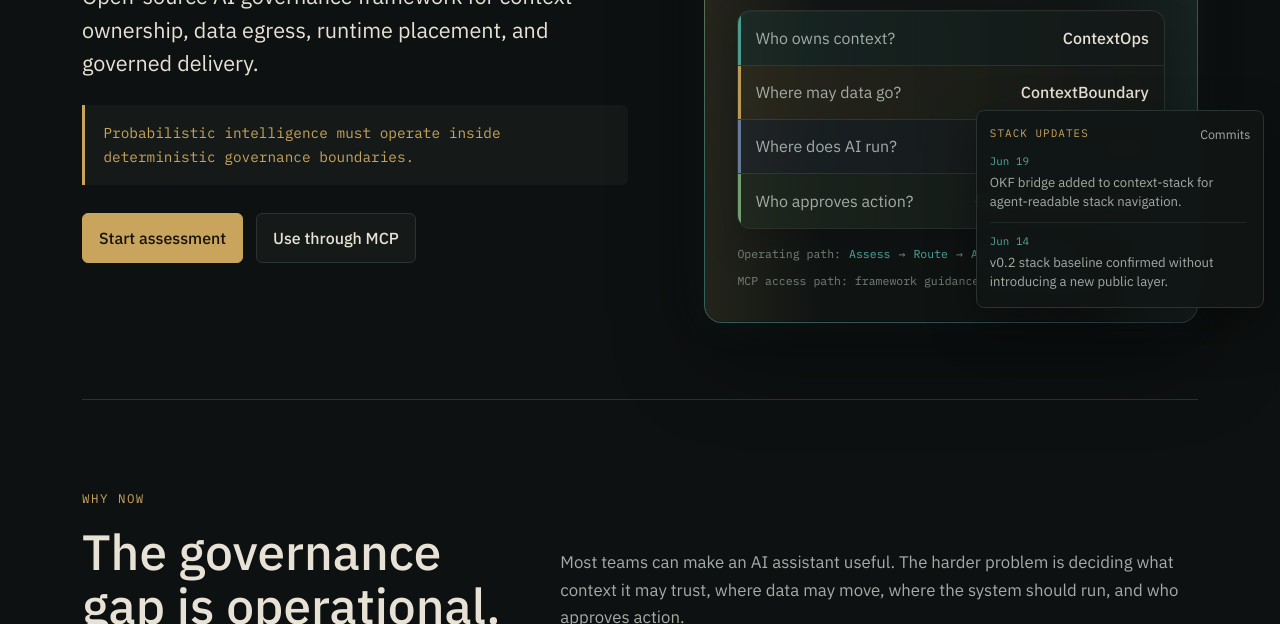
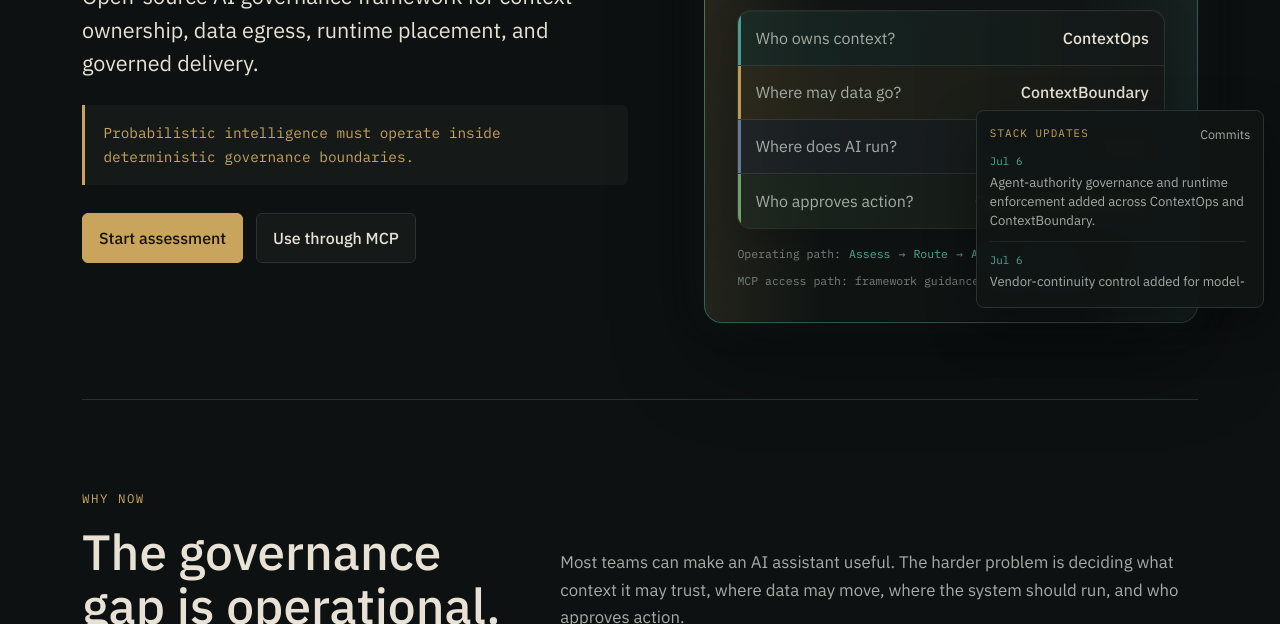
Before and after one commit to kannanokannan/kannanokannan.github.io, a plain HTML site: page index.html in a window 1280 px wide. Shown: the part 476-1100 px from the top of the page. Drawn offline with Linux system fonts and the light colour scheme.

Commit message:
Stack updates: agent-authority + vendor-continuity (Jul 6)

```diff
--- a/index.html
+++ b/index.html
@@ -63,6 +63,14 @@
     <a href="https://github.com/kannanokannan/context-stack/commits/main/" target="_blank" rel="noopener">Commits</a>
   </div>
   <div class="updates-scroll" tabindex="0">
+    <article>
+      <time datetime="2026-07-06">Jul 6</time>
+      <p>Agent-authority governance and runtime enforcement added across ContextOps and ContextBoundary.</p>
+    </article>
+    <article>
+      <time datetime="2026-07-06">Jul 6</time>
+      <p>Vendor-continuity control added for model-suspension and availability risk; EU AI Act timing updated to the provisional Digital Omnibus revision.</p>
+    </article>
     <article>
       <time datetime="2026-06-19">Jun 19</time>
       <p>OKF bridge added to context-stack for agent-readable stack navigation.</p>
```
